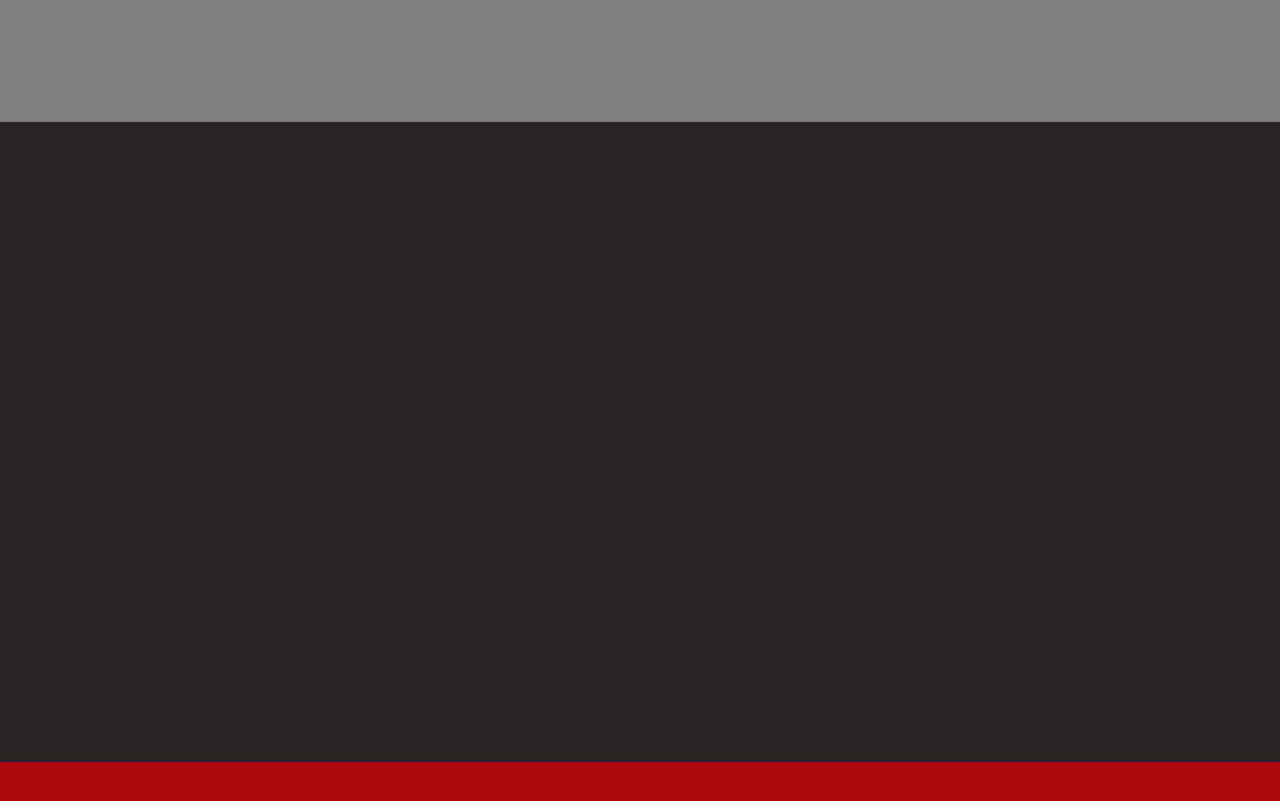
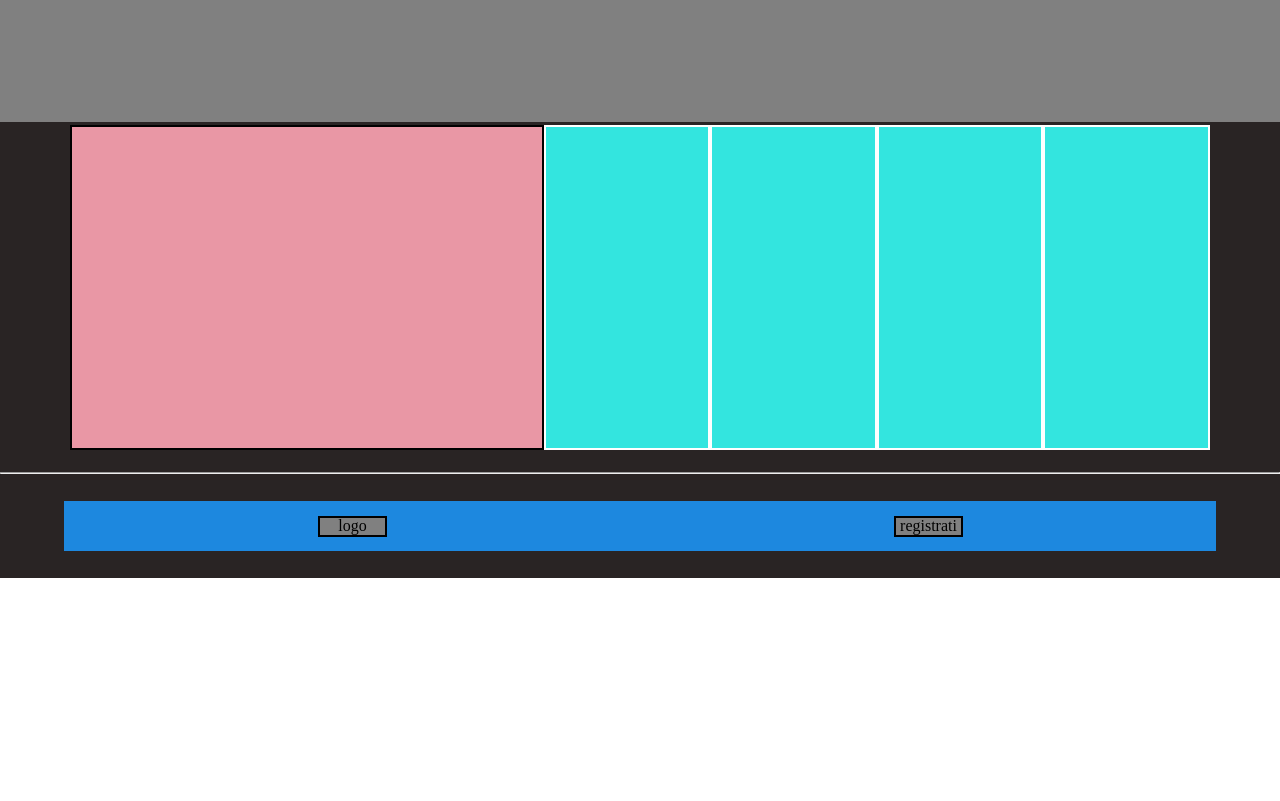
Before and after one commit to alessandrofogliada/htmlcss-struttura-discord, a plain HTML site: page index.html in a window 1280 px wide. Shown: the part 3140-3941 px from the top of the page. After the commit the page ends 3718 px from the top, so only its background shows below. Drawn offline with Linux system fonts and the light colour scheme.

Commit message:
conclusione footer

```diff
--- a/index.html
+++ b/index.html
@@ -97,14 +97,27 @@
     <footer>
         <!-- first part of footer , il tuo posto per parlare -->
         <section class="containernero">
-            <div>
+            <div class="colonnarosa">
 
             </div>
 
+            <div class="colonnaazzurra"></div>
+            <div class="colonnaazzurra"></div>
+            <div class="colonnaazzurra"></div>
+            <div class="colonnaazzurra"></div>
+
         </section>
+
+        <hr>
 
         <!-- second part of footer , logo discord and registazione -->
         <section class="containernero2">
+
+            <div class="rettangolofooter">
+                <div class="bottonefooter">logo</div>
+                <div class="bottonefooter">registrati</div>
+            </div>
+
 
         </section>
 
--- a/style.css
+++ b/style.css
@@ -125,20 +125,70 @@ main{
 
 }
 
+/* regole del footer */
+
 .containernero{
     background-color: rgb(41, 36, 36);
     width: 100%;
-    height: 80vh;
+    height: 350px;
     display: flex;
     justify-content: center;
     align-items: center;
 }
 
 .containernero2{
-    background-color: rgb(173, 11, 11);
+    background-color:rgb(41, 36, 36);
     width: 100%;
-    height: 40vh;
+    height: 13vh;
     display: flex;
     justify-content: center;
     align-items: center;
 }
+
+.colonnarosa{
+    background-color: rgb(233, 151, 165);
+    border: black solid 2px;
+    width: 37%;
+    height: 325px;
+    display: flex;
+    justify-content: center;
+    align-items: center;
+    margin-bottom: 20px;
+}
+
+.colonnaazzurra{
+    background-color: rgb(51, 229, 223);
+    border: white solid 2px;
+    width: 13%;
+    height: 325px;
+    display: flex;
+    justify-content: center;
+    align-items: center;
+    margin-bottom: 20px;
+
+}
+
+hr{
+    font-size: 2px;
+}
+
+.bottonefooter{
+    background-color: gray;
+    border: black solid 2px;
+    width: 10%;
+    height: 21px;
+    display: flex;
+    justify-content: center;
+    align-items: center;
+    margin-right: 253px;
+    margin-left: 254px;
+}
+
+.rettangolofooter {
+background-color: rgb(29, 136, 223);
+width: 90%;
+height: 50px;
+display: flex;
+justify-content: center;
+align-items: center;
+}
```
